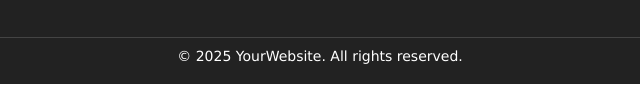
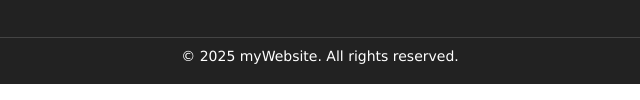
Before and after one commit to gopanmodak/HTML-and-CSS-clone-project, a plain HTML site: page index.html in a window 1280 px wide. Shown: the part 1584-1684 px from the top of the page, 320-960 px from the left. Drawn offline with Linux system fonts and the light colour scheme.

Commit message:
Your commit message

```diff
--- a/index.html
+++ b/index.html
@@ -318,7 +318,7 @@
     </div>
   </div>
   <div class="footer-bottom">
-    <p>&copy; 2025 YourWebsite. All rights reserved.</p>
+    <p>&copy; 2025 myWebsite. All rights reserved.</p>
   </div>
 </footer>
 
```
